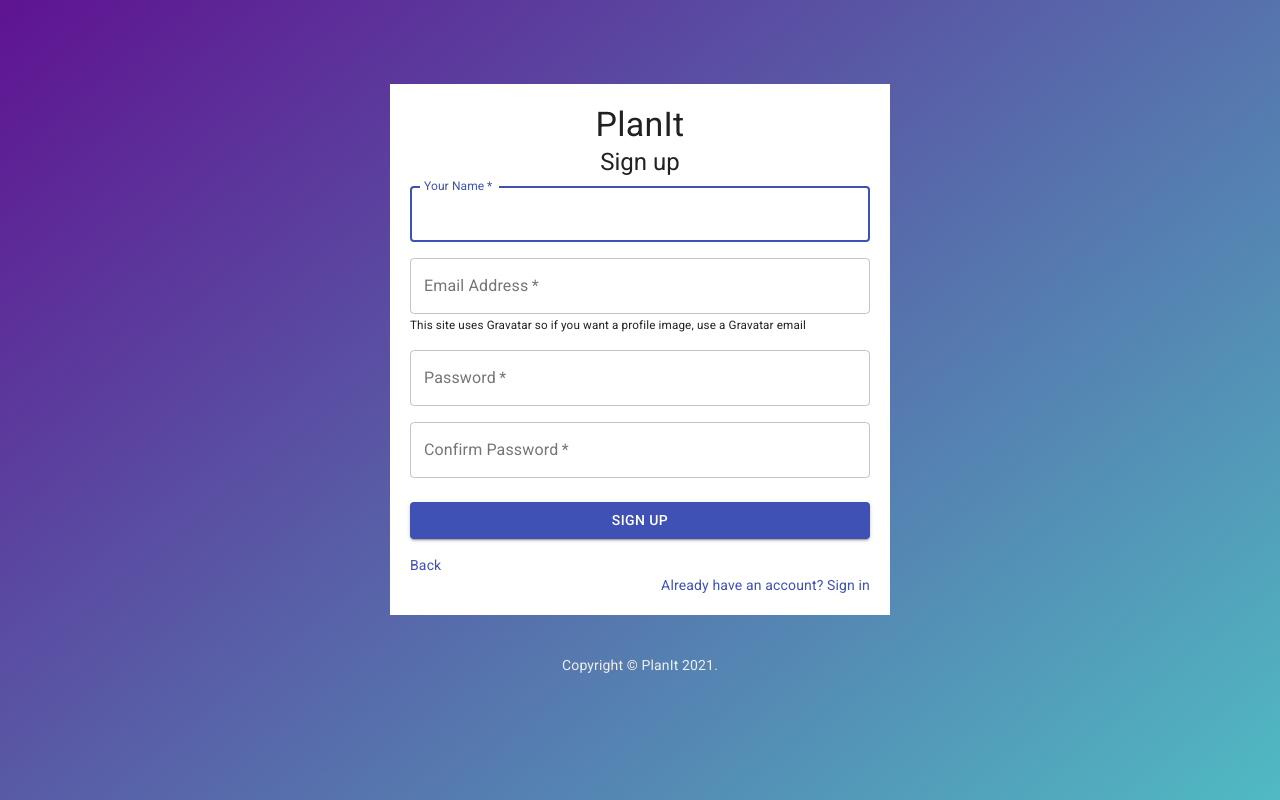
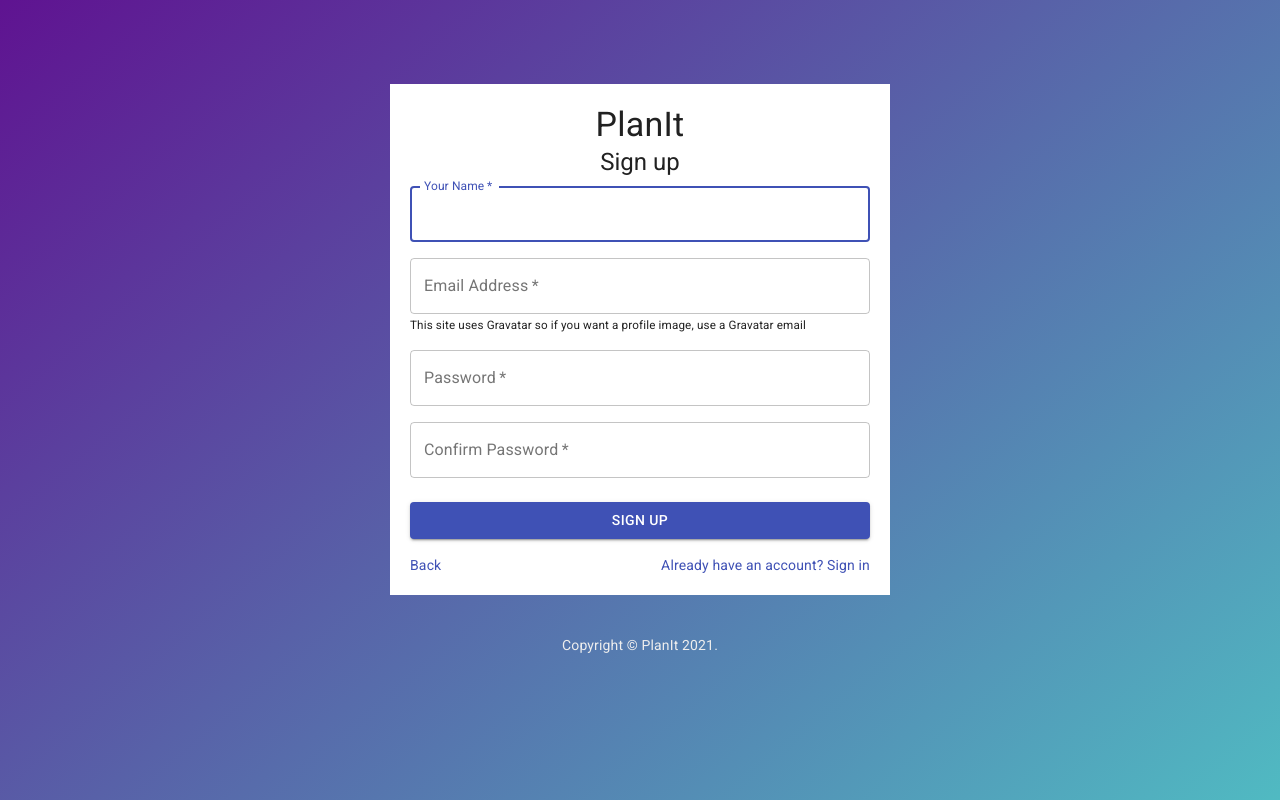
Before and after one commit to chlan01/PlanIt_Capstone, a React (Create React App) app in the folder client/: page /register in a window 1280 px wide. Built offline with nearby package versions, Linux system fonts and the light colour scheme; no server answers; the HTML template or start-up script is replaced by a standard one.

Commit message:
updated login & register back button

```diff
--- a/client/src/components/pages/Login.js
+++ b/client/src/components/pages/Login.js
@@ -88,12 +88,13 @@ const Login = () => {
           >
             Sign In
           </Button>
-          <div>
-          <Link href='/' variant='body2'>
+
+          <Grid container justify='flex-end'>
+          <Grid item xs>
+              <Link href="/" variant="body2">
                 Back
               </Link>
-          </div>
-          <Grid container justify='flex-end'>
+            </Grid>
             <Grid item>
               <Link href='/register' variant='body2'>
                 Don't have an account? Sign Up
--- a/client/src/components/pages/Register.js
+++ b/client/src/components/pages/Register.js
@@ -126,12 +126,13 @@ const Register = () => {
           >
             Sign Up
           </Button>
-          <div>
-          <Link href='/' variant='body2'>
+
+          <Grid container justify='flex-end'>
+          <Grid item xs>
+              <Link href="/" variant="body2">
                 Back
               </Link>
-          </div>
-          <Grid container justify='flex-end'>
+            </Grid>
             <Grid item>
               <Link href='/login' variant='body2'>
                 Already have an account? Sign in
```
